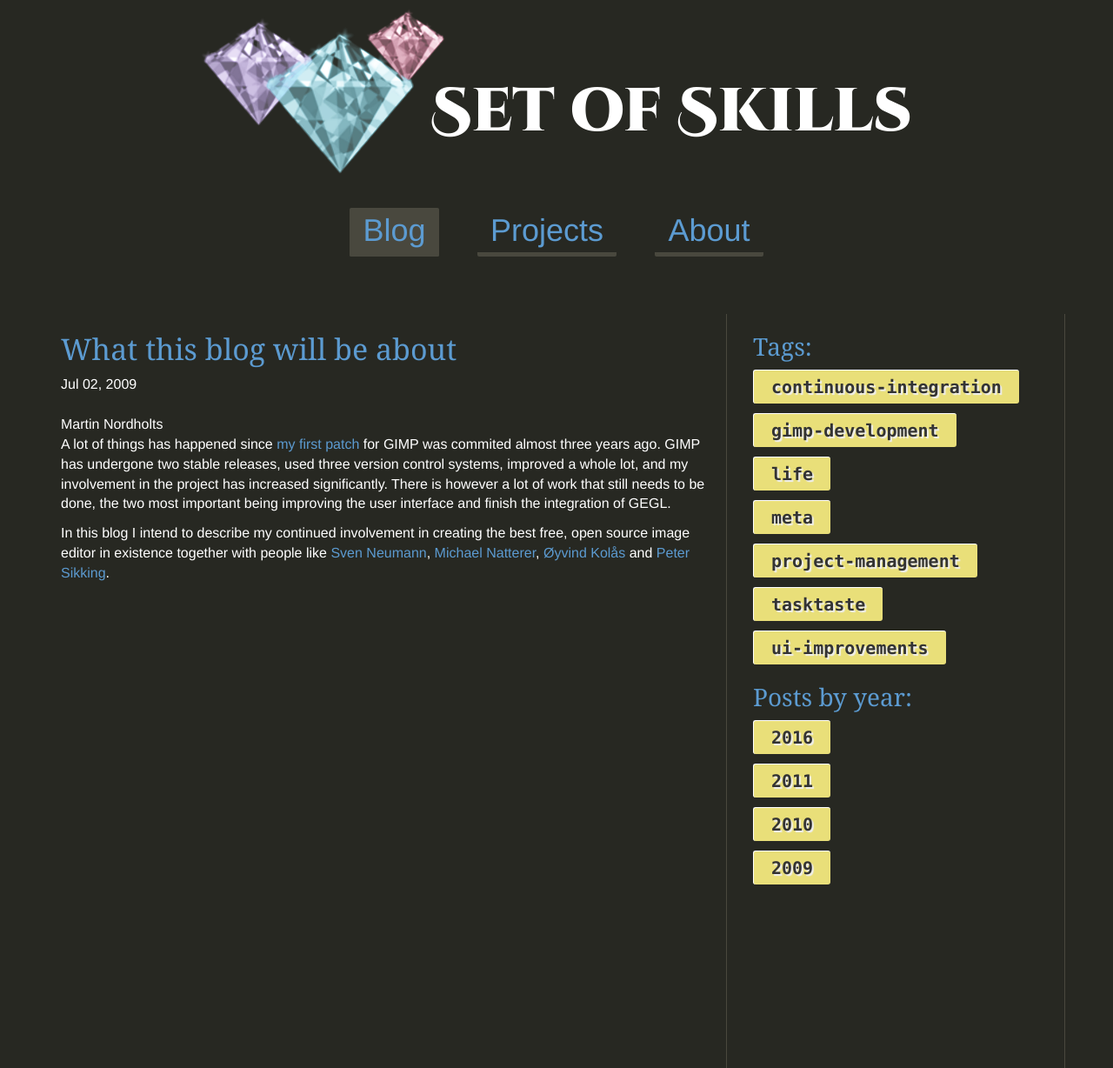
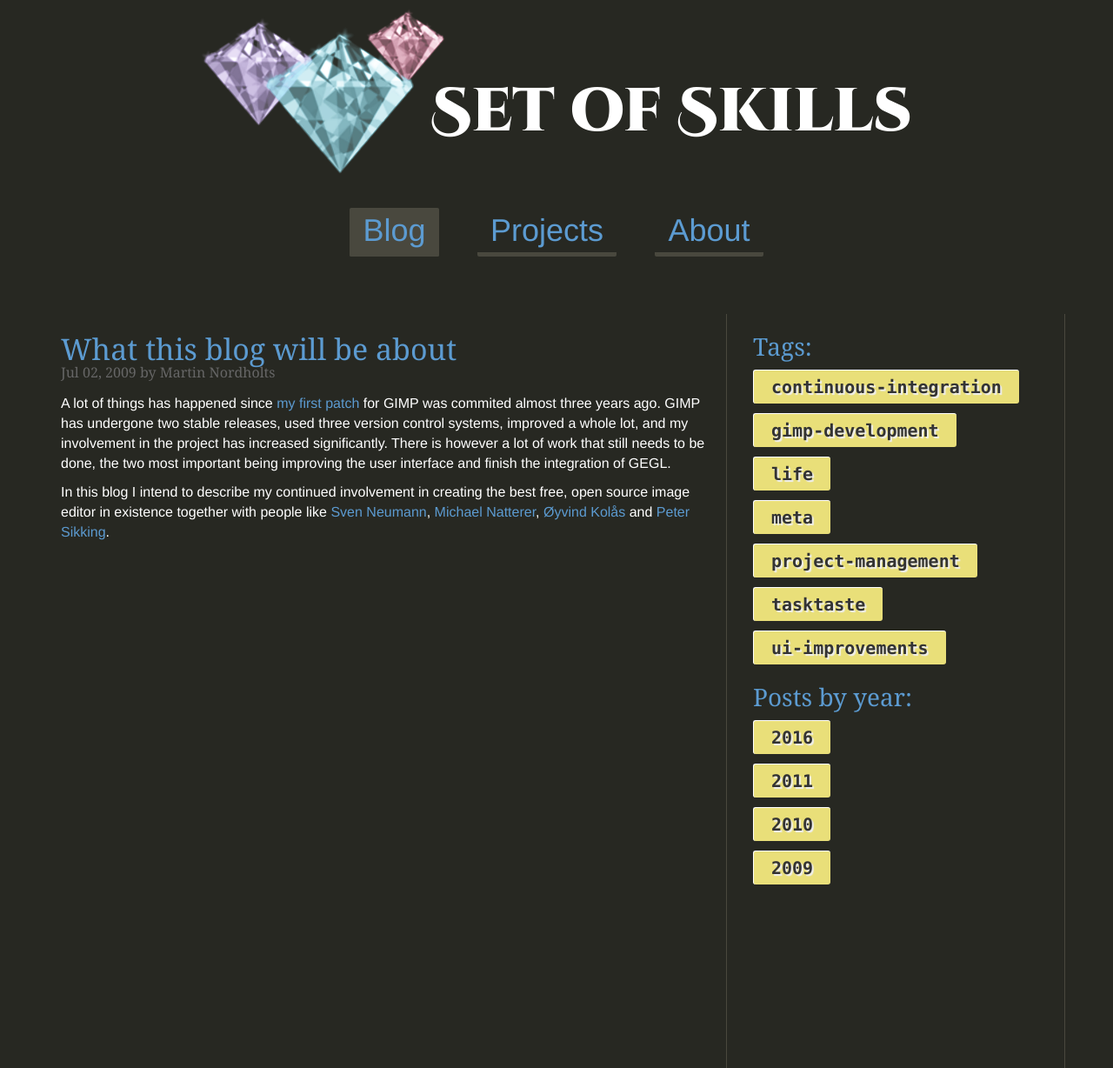
Before and after one commit to Enselic/chromecode, a Jekyll site: the page built from _posts/2009-07-02-what-this-blog-will-be-about.html, in a window 1280 px wide. Shown: the whole page at 87% size. Built offline with Jekyll 4.4.1, drawn with Linux system fonts in a browser that asks for light colours.

Commit message:
Start fixing individual blog pages

```diff
--- a/_layouts/default.html
+++ b/_layouts/default.html
@@ -47,7 +47,7 @@
             </header>
 
             <nav class="row">
-                <div class="col-12 text-center">
+                <div class="text-center">
 {% assign nav_pages = "Blog:/,Projects:/projects,About:/about" | split: "," %}
 {% for nav_page in nav_pages %}
     {% assign nav_parts = nav_page | split: ":" %}
--- a/_layouts/post.html
+++ b/_layouts/post.html
@@ -2,19 +2,14 @@
 layout: default
 tag_title: Posts by tags
 by_year_title: Posts by year
-nav: Blog
 ---
 
-<article>
-        <header>
-            <h2>{{ page.title }}</h2>
-            <span><i class="icon-clock"></i><time datetime="{{page.date|date:"%F"}}">{{page.date|date:"%b %d, %Y"}}</time></span><br/>
-            <span class="category"><i class="icon-tag"></i> {{ page.categories | category_links }}</span><br/>
-            <span class="author"><i class="icon-user"></i> {% if page.author %}{{page.author}}{% else %}{{site.author}}{% endif%}</span>
-        </header>
+<article class="blog-entry">
+    <header>
+        <h2><a href="{{site.baseurl}}{{post.url}}">{{ page.title }}</a></h2>
+        <h5>{{page.date|date:"%b %d, %Y"}} by {{page.author}}</h5>
+    </header>
 
-        <div class="entry">{{ content }}</div>
-
-        <footer><!-- additional info --></footer>
+    <section class="content">{{ page.content }}</section>
 
 </article>
--- a/_scss/blog-entry.scss
+++ b/_scss/blog-entry.scss
@@ -50,6 +50,6 @@ html.js .fade-last-line:after {
     padding-right: 10px;
 }
 
-html.js .blog-entry-content-collapsed {
+html.js .blog-entry .collapsed {
     height: $blog-content-line-height * 3;
 }
--- a/js/blog-post-interactivity.js
+++ b/js/blog-post-interactivity.js
@@ -7,7 +7,7 @@ define(['jquery'], function($) {
 
             // Measure sizes to animate between
             var heightBefore = $(toExpand).height();
-            toExpand.removeClass('blog-entry-content-collapsed');
+            toExpand.removeClass('collapsed');
             var heightAfter = $(toExpand).height();
             var diff = Math.abs(heightAfter - heightBefore);
 
@@ -18,6 +18,7 @@ define(['jquery'], function($) {
             // Set up initial size and animate
             toExpand.height(heightBefore);
             toExpand.animate({height: heightAfter}, animLengthInMs, function(){
+                toExpand.css('height', '')
                 toExpand.removeClass('fade-last-line')
             });
 
```
Also changed, not shown: index.html (+9 -9 lines), _includes/blog-entry.min.css.
